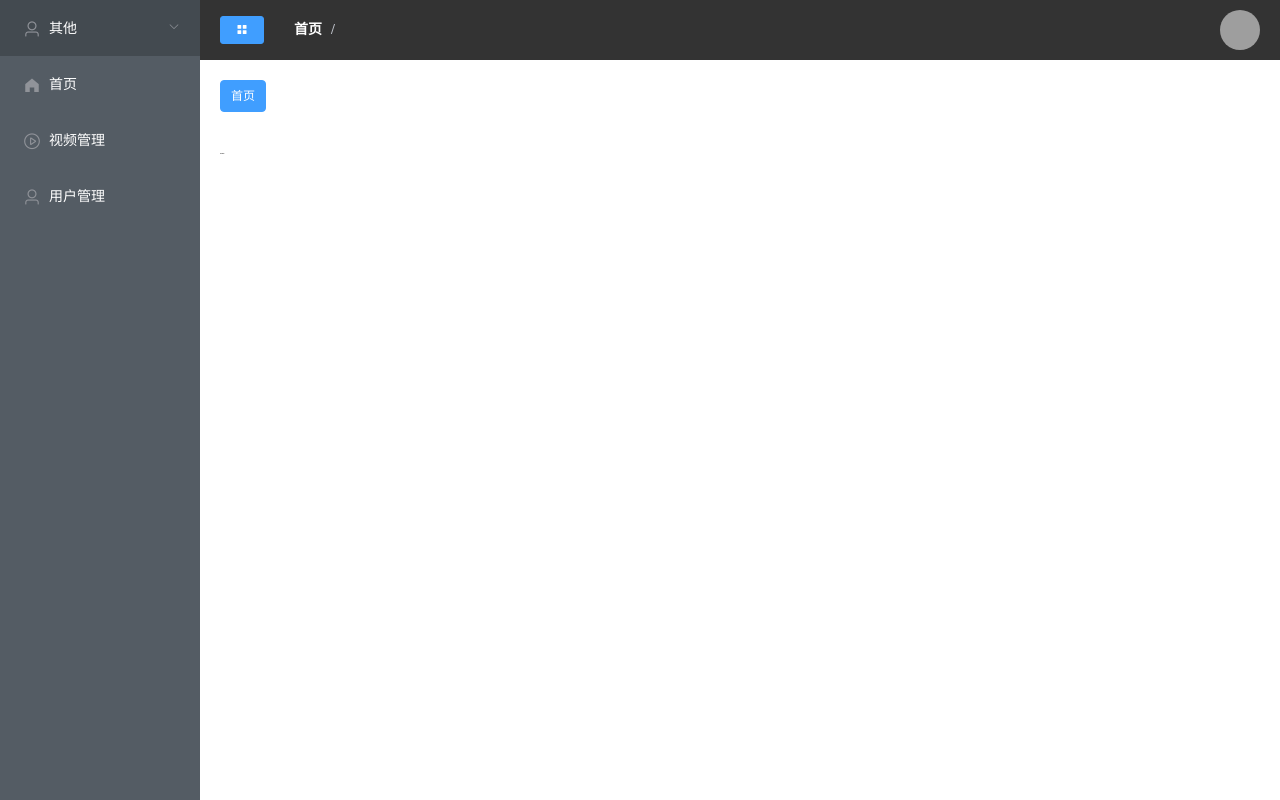
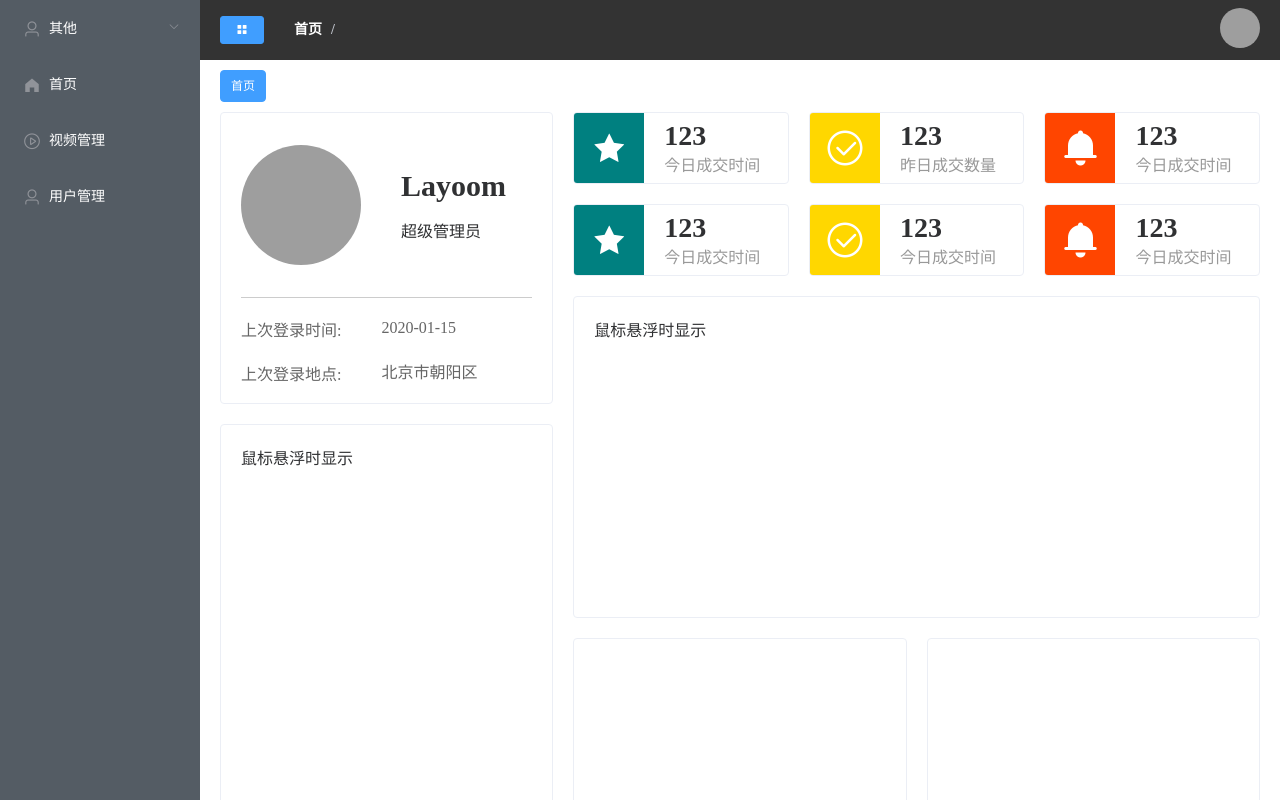
Before and after one commit to wsh3038971/manage-system, a Vue app: page /#/ in a window 1280 px wide. Built offline with nearby package versions, Linux system fonts and the light colour scheme; grey boxes are pictures that could not be loaded.

Commit message:
首页用户信息

```diff
--- a/src/App.vue
+++ b/src/App.vue
@@ -8,4 +8,7 @@
 #app {
   height: 100vh;
 }
+body {
+  font-size: 16px!important;
+}
 </style>
--- /dev/null
+++ b/src/assets/scss/home.scss
@@ -0,0 +1,77 @@
+.el-card{
+    margin-bottom: 20px;
+}
+.home {
+    .userMes {
+        height: 100%;
+        .user {
+            height: 144px;
+            display: flex;
+            align-items: center;
+            padding-bottom: 20px;
+            border-bottom: 1px solid #ccc;
+          .userInfo {
+            width: 120px;
+            height: 120px;
+            border-radius: 50%;
+            margin-right: 40px;
+          }
+          .userRank {
+              .userName {
+                font-size: 30px;
+                font-weight: 700;
+                margin-bottom: 15px;
+              }
+              .userRole {
+
+              }
+          }
+        }
+        .loginMes {
+            flex: 1;
+            height: 106px;
+            display: flex;
+            color: #666;
+            // margin-top: 1px;
+            .loginTime {
+                display: flex;
+                flex-direction: column;
+                justify-content: space-evenly;
+                margin-right: 40px;
+            }
+            .loginAddress {
+                display: flex;
+                flex-direction: column;
+                justify-content: space-evenly;
+
+            }
+        }
+    }
+    .modules {
+        .modules_item {
+            display: flex;
+            align-items: center;
+            .left {
+                width: 70px;
+                height: 70px;
+                display: flex;
+                justify-content: center;
+                align-items: center;
+                margin-right: 20px;
+                .icon {
+                    font-size: 40px;
+                    color: #fff;
+                }
+            }
+            .right {
+                .num {
+                    font-size: 28px;
+                    font-weight: 700;
+                }
+                .txt {
+                    color: #999;
+                }
+            }
+        }
+    }
+}
--- a/src/components/CommonTabs.vue
+++ b/src/components/CommonTabs.vue
@@ -47,7 +47,7 @@ export default {
   cursor: pointer;
 }
 .tabs {
-    padding: 20px;
+    padding: 10px 20px;
     .el-tag {
         margin-right: 10px;
     }
--- a/src/views/Main.vue
+++ b/src/views/Main.vue
@@ -8,7 +8,7 @@
           <common-header></common-header>
       </el-header>
       <common-tabs></common-tabs>
-      <el-main>
+      <el-main style="padding-top: 0">
         <router-view></router-view>
       </el-main>
     </el-container>
--- a/src/views/home/home.vue
+++ b/src/views/home/home.vue
@@ -1,17 +1,118 @@
 <template>
-  <div class="home">home</div>
+  <el-row class="home" :gutter="20">
+    <el-col :span="8">
+      <el-card shadow="hover" style="height: 290px">
+        <div class="userMes">
+          <div class="user">
+            <img class="userInfo" src="../../assets/image/1.gif" alt="">
+            <div class="userRank">
+              <div class="userName">Layoom</div>
+              <div class="userRole">超级管理员</div>
+            </div>
+          </div>
+          <div class="loginMes">
+            <div class="loginTime">
+              <span>上次登录时间: </span>
+              <span>上次登录地点: </span>
+            </div>
+            <div class="loginAddress">
+              <span>2020-01-15 </span>
+              <span>北京市朝阳区</span>
+            </div>
+          </div>
+        </div>
+      </el-card>
+      <el-card shadow="hover" style="height: 560px">鼠标悬浮时显示</el-card>
+    </el-col>
+    <el-col :span="16">
+      <div class="modules">
+        <el-row :gutter="20">
+          <el-col :span="8" v-for="(item, index) in countData" :key="index">
+            <el-card :body-style="{padding: '0px'}" shadow="hover">
+              <div class="modules_item">
+                <div class="left" :style="'background:' + item.color">
+                  <i :class="'el-icon-' + item.icon" class="icon" color="#fff"></i>
+                </div>
+                <div class="right">
+                  <p class="num">{{item.value}}</p>
+                  <p class="txt">{{item.name}}</p>
+                </div>
+              </div>
+            </el-card>
+          </el-col>
+        </el-row>
+      </div>
+      <el-card class="echarts1" shadow="hover">
+        <div style="height: 280px"> 鼠标悬浮时显示</div>
+      </el-card>
+      <el-row :gutter="20" class="graph">
+        <el-col :span="12">
+          <el-card shadow="hover">
+            <div style="height: 260px"></div>
+          </el-card>
+        </el-col>
+        <el-col :span="12">
+          <el-card shadow="hover">
+            <div style="height: 260px"></div>
+          </el-card>
+        </el-col>
+      </el-row>
+    </el-col>
+  </el-row>
 </template>
 
 <script>
 export default {
+  data() {
+    return {
+      countData: [
+        {
+          name: '今日成交时间',
+          value: 123,
+          icon: 'star-on',
+          color: '#008080'
+        },
+        {
+          name: '昨日成交数量',
+          value: 123,
+          icon: 'circle-check',
+          color: '#FFD700'
+        },
+        {
+          name: '今日成交时间',
+          value: 123,
+          icon: 'message-solid',
+          color: '#FF4500'
+        },
+        {
+          name: '今日成交时间',
+          value: 123,
+          icon: 'star-on',
+          color: '#008080'
+        },
+        {
+          name: '今日成交时间',
+          value: 123,
+          icon: 'circle-check',
+          color: '#FFD700'
+        },
+        {
+          name: '今日成交时间',
+          value: 123,
+          icon: 'message-solid',
+          color: '#FF4500'
+        }
+      ]
+    }
+  },
   created() {
-    this.$http.get('/home/getData').then(response => {
-      console.log(response)
-    })
-  }
-}
+    this.$http.get("/home/getData").then((response) => {
+      console.log(response);
+    });
+  },
+};
 </script>
 
-<style>
-
+<style lang="scss" scoped>
+@import "~@/assets/scss/home.scss";
 </style>
```
